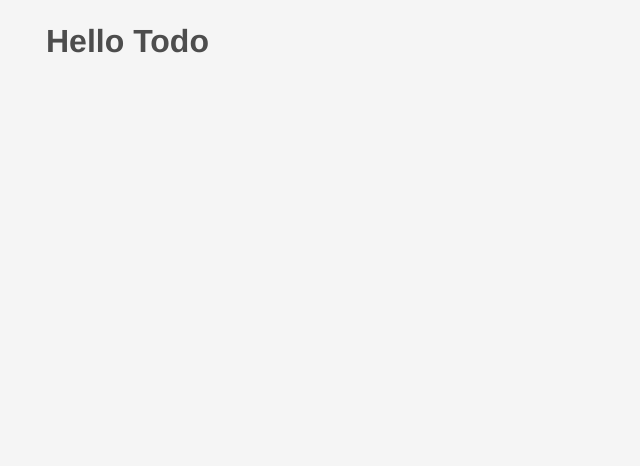
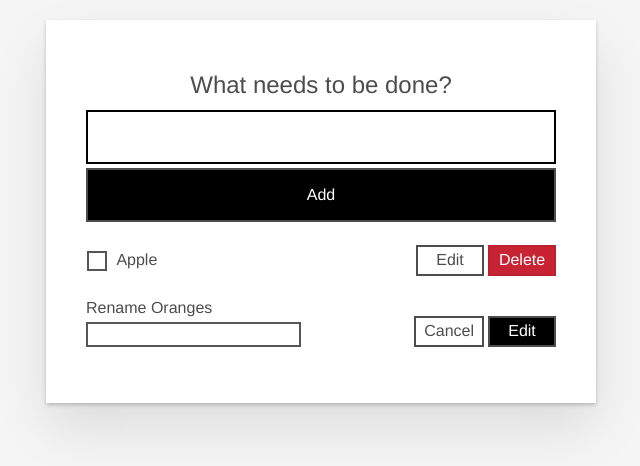
Before and after one commit to dengeist/moz-todo-react, a React (Create React App) app: page / in a window 1280 px wide. Shown: the top 466 px of the page, without its empty margins (319-959 px from the left). Built offline with nearby package versions, Linux system fonts and the light colour scheme.

Commit message:
Break app into components

```diff
--- a/src/components/App.js
+++ b/src/components/App.js
@@ -1,7 +1,28 @@
 import React from "react";
+import TodoForm from "./TodoForm";
+import Todo from "./Todo";
+
+const DATA = [
+  {
+    id: "001",
+    name: "Apple",
+    checked: false,
+    isEditing: false
+  },
+  { id: "002", name: "Oranges", checked: false, isEditing: true }
+];
 
 function App() {
-  return <h1>Hello Todo</h1>;
+  return (
+    <div className="todoapp">
+      <TodoForm />
+      <ul>
+        {DATA.map(d => (
+          <Todo {...d} key={d.id} />
+        ))}
+      </ul>
+    </div>
+  );
 }
 
 export default App;
--- /dev/null
+++ b/src/components/Todo.js
@@ -0,0 +1,46 @@
+import React from "react";
+
+export default function Todo(props) {
+  const { id, name, checked, isEditing } = props;
+  const uniq = "todo-" + id;
+  return isEditing ? (
+    <li className="todo editing">
+      <div className="form-group">
+        <label className="todo-label" htmlFor={uniq}>
+          Rename {name}
+        </label>
+        <input id={uniq} className="todo-text" type="text" />
+      </div>
+      <div className="btn-group">
+        <button type="button" className="btn todo-cancel">
+          Cancel
+        </button>
+        <button type="button" className="btn btn__primary todo-edit">
+          Edit
+        </button>
+      </div>
+    </li>
+  ) : (
+    <li className="todo">
+      <div className="c-cb">
+        <input
+          id={uniq}
+          className="todo-toggle"
+          type="checkbox"
+          defaultChecked={checked}
+        />
+        <label className="todo-label" htmlFor={uniq}>
+          {name}
+        </label>
+      </div>
+      <div className="btn-group">
+        <button type="button" className="btn todo-edit">
+          Edit
+        </button>
+        <button type="button" className="btn btn__danger todo-delete">
+          Delete
+        </button>
+      </div>
+    </li>
+  );
+}
--- /dev/null
+++ b/src/components/TodoForm.js
@@ -0,0 +1,21 @@
+import React from "react";
+
+export default function TodoForm(props) {
+  return (
+    <form>
+      <label htmlFor="new-todo-input" className="new-todo-label">
+        What needs to be done?
+      </label>
+      <input
+        type="text"
+        id="new-todo-input"
+        className="new-todo-input input__fw"
+        name="text"
+        autoComplete="off"
+      />
+      <button type="submit" className="btn btn__primary btn__fw">
+        Add
+      </button>
+    </form>
+  );
+}
--- a/src/index.css
+++ b/src/index.css
@@ -79,6 +79,10 @@ body {
 .form-group > input[type="text"] {
   display: inline-block;
   margin-top: 0.4rem;
+}
+
+.btn-group > .btn:first-child {
+  margin-right: 0.4rem;
 }
 
 .btn {
```
